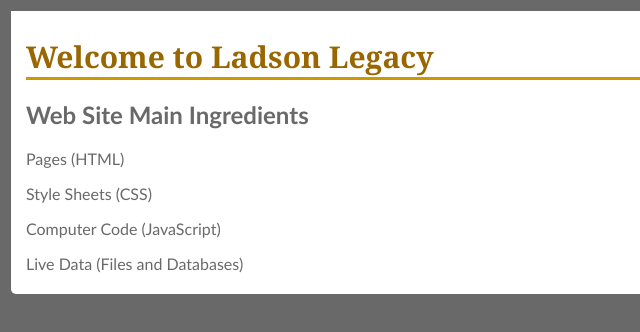
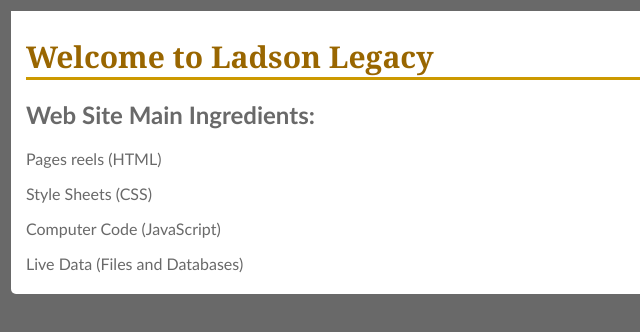
Before and after one commit to stylez360/legacy, a plain HTML site: page index.html in a window 1280 px wide. Shown: the full height of the page, 0-640 px from the left. Drawn offline with Linux system fonts and the light colour scheme.

Commit message:
Update index.html

```diff
--- a/index.html
+++ b/index.html
@@ -2,21 +2,27 @@
 <html>
 
 <head>
-  <title>Our Company</title>
-  <link href="site.css" rel="stylesheet">
+<title>Ladson Legacy</title>
+<link href="site.css" rel="stylesheet">
 </head>
 
 <body>
 
-  <div id="main">
+<nav id="nav01"></nav>
+
+<div id="main">
   <h1>Welcome to Ladson Legacy</h1>
-  <h2>Web Site Main Ingredients</h2>
+  <h2>Web Site Main Ingredients:</h2>
 
-  <p>Pages (HTML)</p>
+  <p>Pages reels (HTML)</p>
   <p>Style Sheets (CSS)</p>
   <p>Computer Code (JavaScript)</p>
   <p>Live Data (Files and Databases)</p>
-  </div>
+
+  <footer id="foot01"></footer>
+</div>
+
+<script src="script.js"></script>
 
 </body>
 </html>
```
